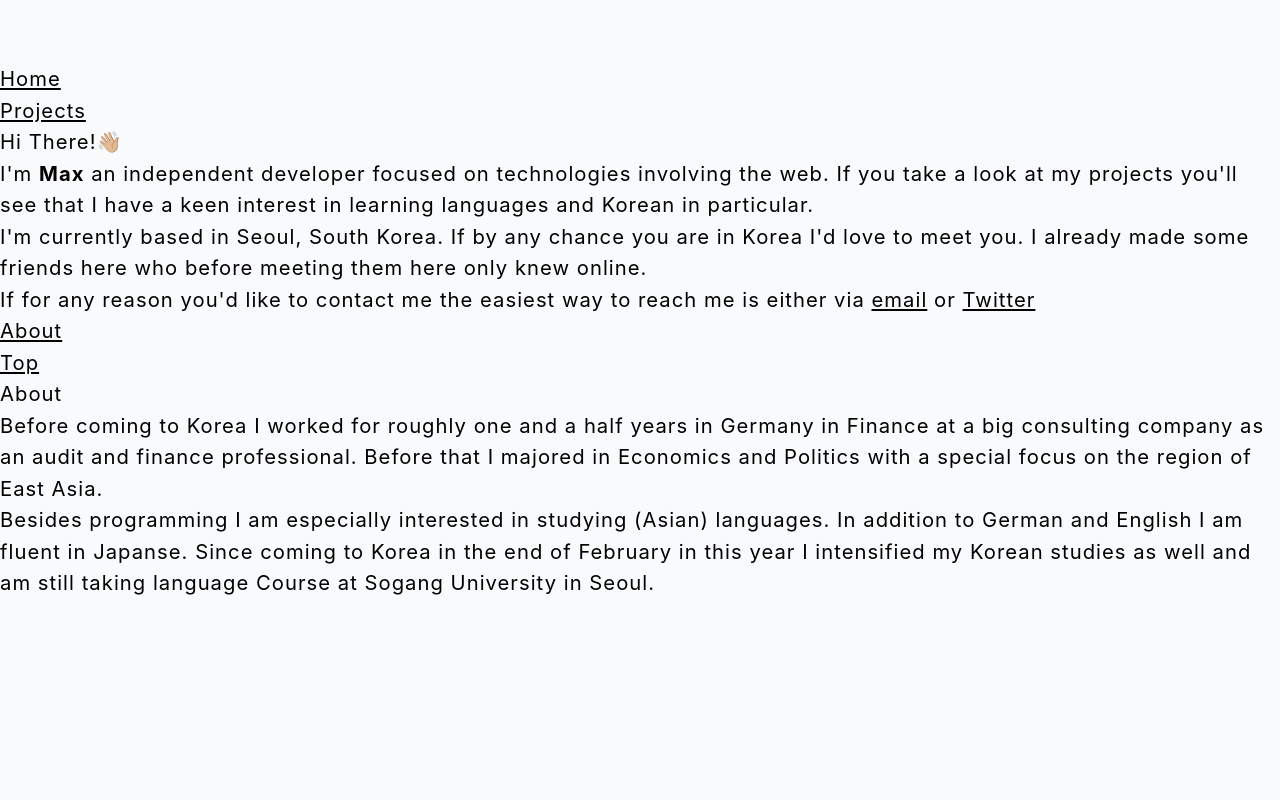
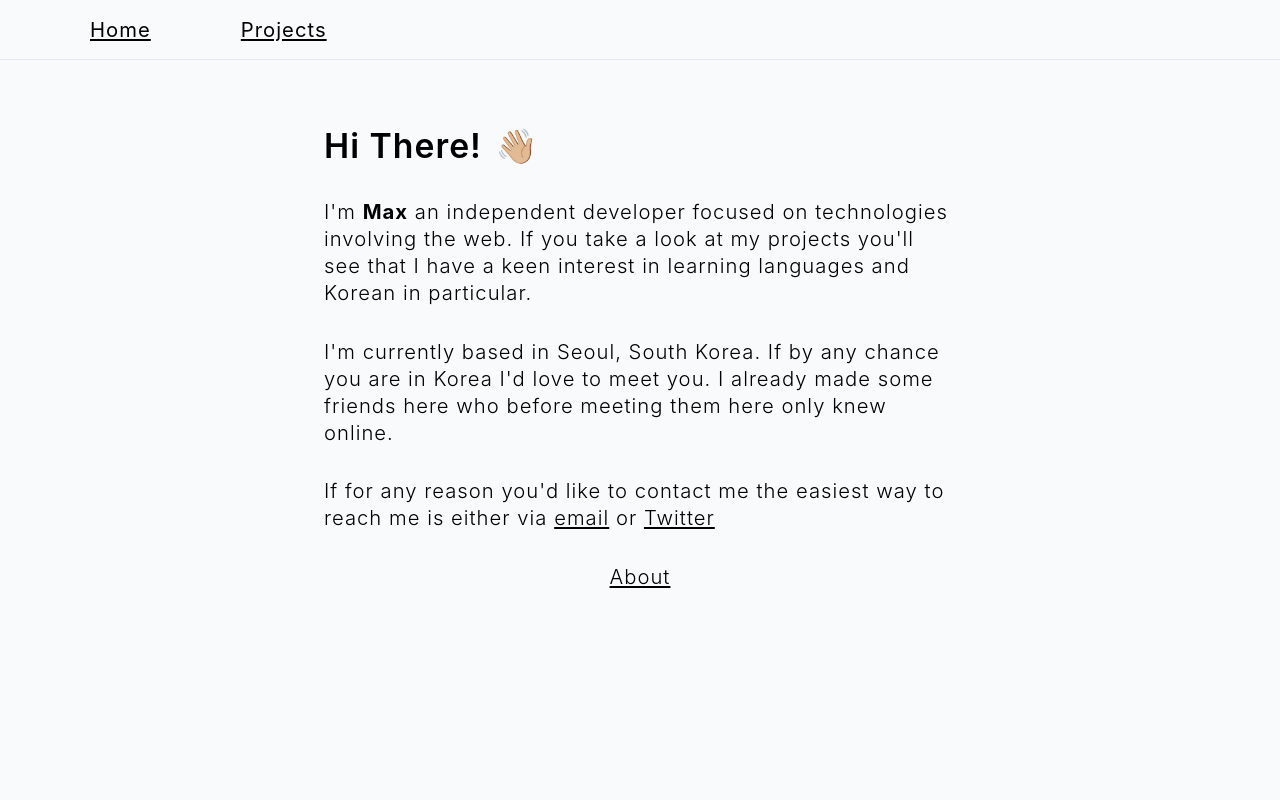
Before and after one commit to mxngls/mxengels.com, a Next.js app: page / in a window 1280 px wide. Shown: the top 800 px of the page. Built offline with nearby package versions, Linux system fonts and the light colour scheme.

Commit message:
Update tailwind.config.js

```diff
--- a/tailwind.config.js
+++ b/tailwind.config.js
@@ -1,8 +1,8 @@
 /** @type {import('tailwindcss').Config} */
 module.exports = {
     content: [
-        "./src/pages/**/*.{js,ts,jsx,tsx}",
-        "./src/components/**/*.{js,ts,jsx,tsx}",
+        "./pages/**/*.{js,ts,jsx,tsx}",
+        "./components/**/*.{js,ts,jsx,tsx}",
     ],
     theme: {
         extend: {
```
